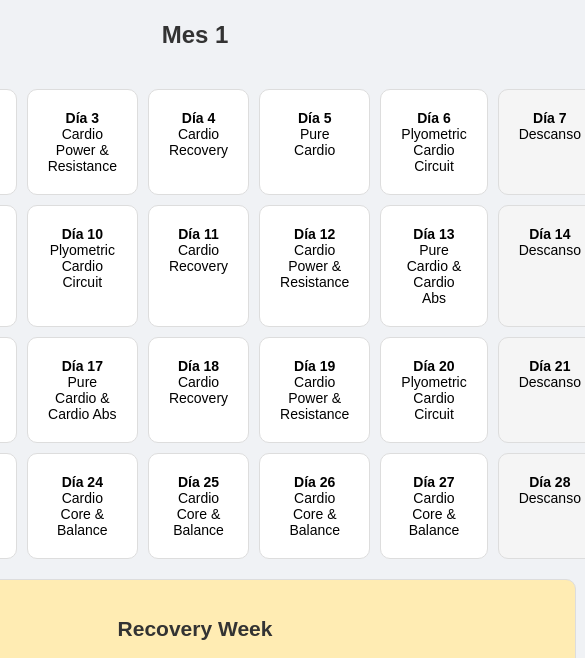
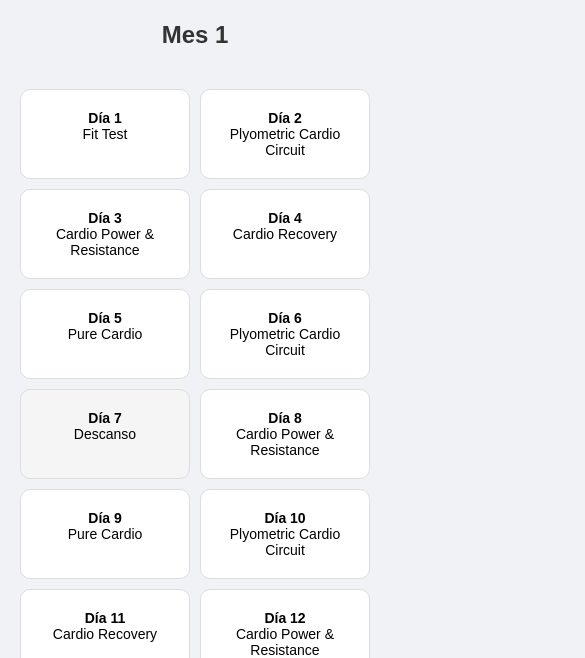
Before and after one commit to falobo92/insanity, a plain HTML site: page index.html in a window 390 px wide. Shown: the part 136-794 px from the top of the page, 585 px wide, since content can reach past the window. Drawn offline with nearby package versions, Linux system fonts and the light colour scheme.

Commit message:
Add files via upload

```diff
--- a/styles.css
+++ b/styles.css
@@ -19,6 +19,7 @@ h1, h2 {
     gap: 10px;
     max-width: 1200px;
     margin: 20px 0;
+    overflow-x: auto;
 }
 
 .day {
@@ -31,6 +32,7 @@ h1, h2 {
     transition: background-color 0.3s, box-shadow 0.3s;
     font-size: 14px;
     position: relative;
+    min-width: 120px;
 }
 
 .day.completed {
@@ -100,3 +102,13 @@ h1, h2 {
 .clear:hover {
     background-color: #e53935;
 }
+
+@media (max-width: 768px) {
+    .calendar {
+        grid-template-columns: repeat(2, 1fr);
+        max-width: 100%;
+    }
+    .day {
+        min-width: auto;
+    }
+}
```
